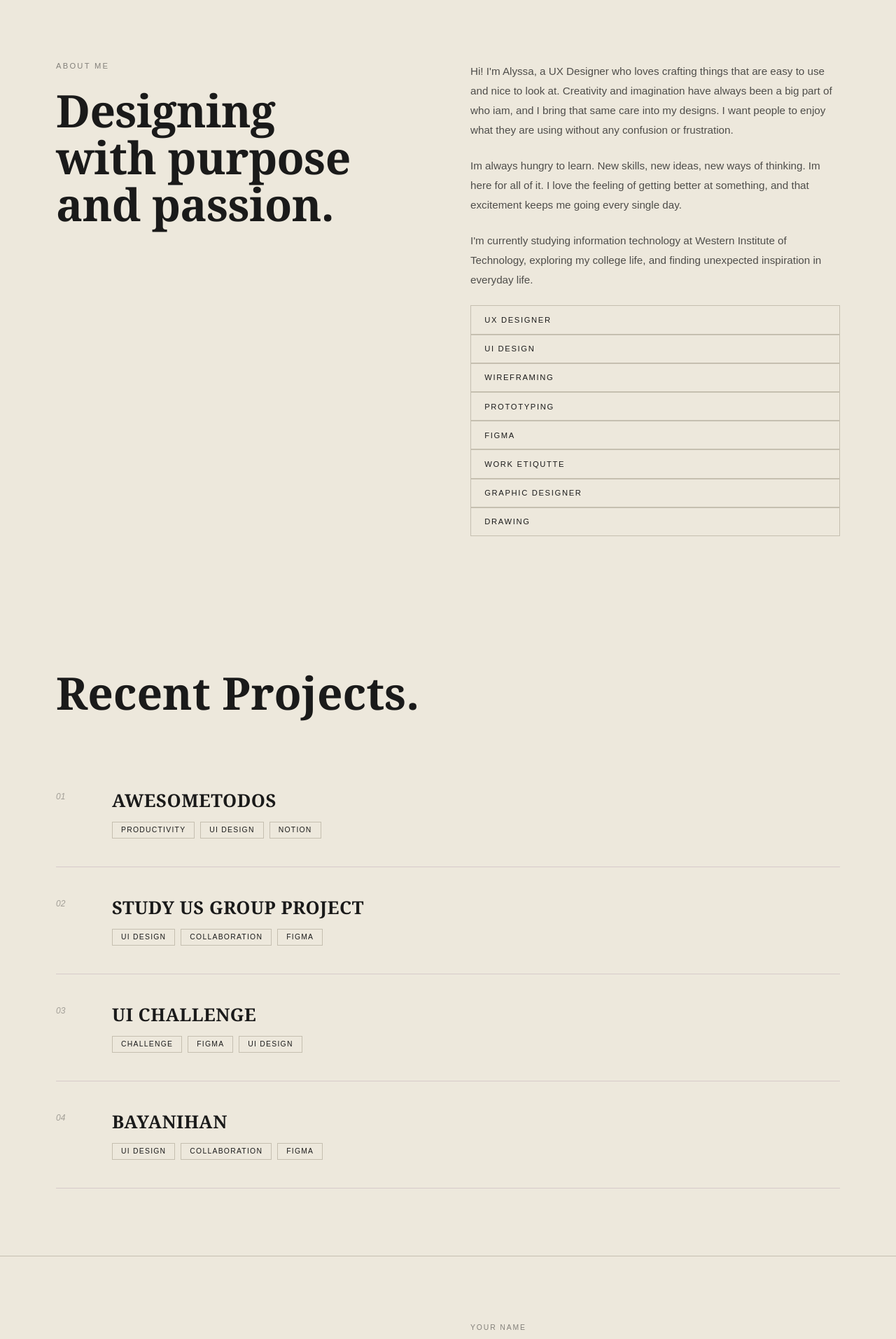
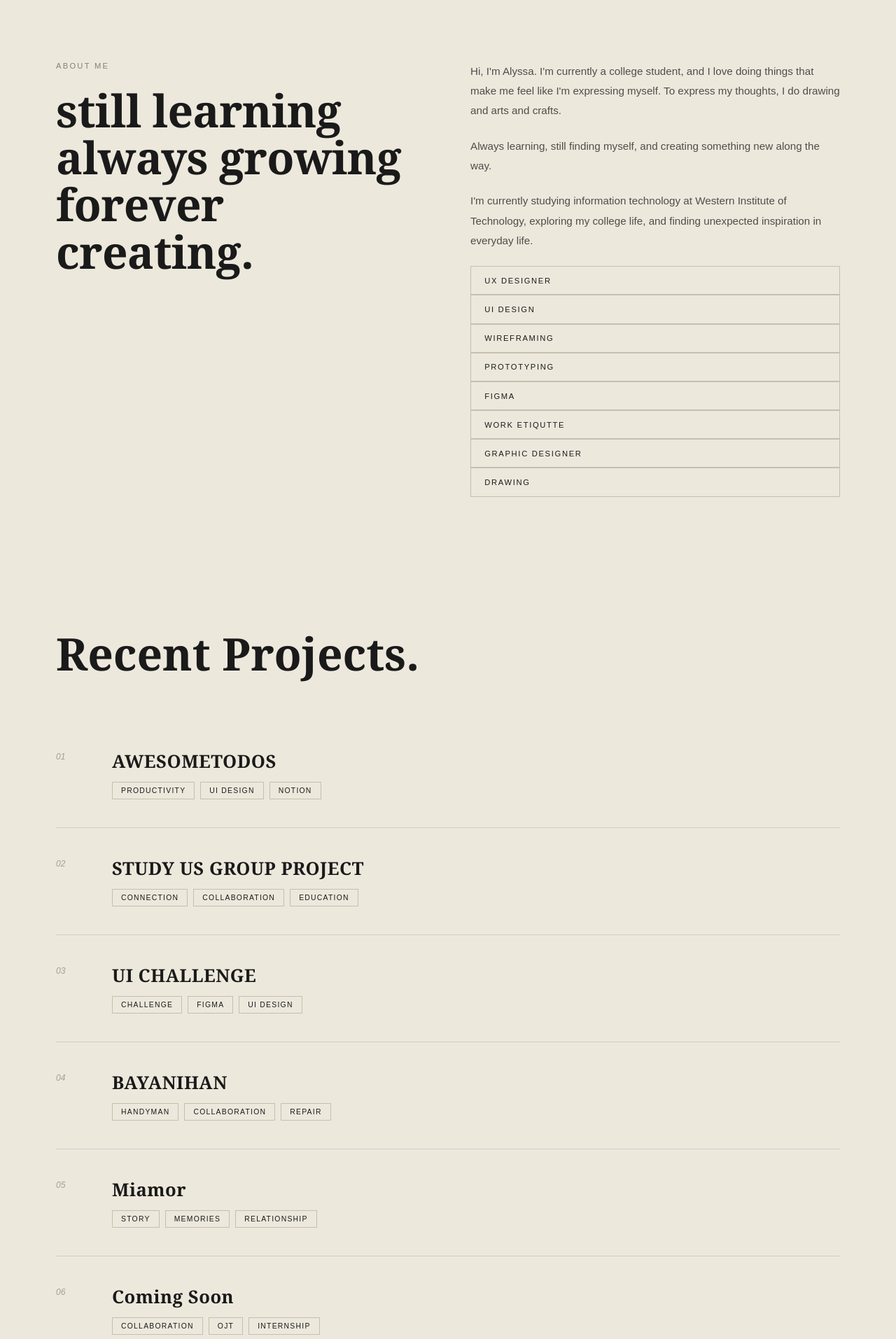
Before and after one commit to Alyszaqwer/Portfolio, a React (Create React App) app: page / in a window 1280 px wide. Shown: the part 800-2713 px from the top of the page at 70% size. Built offline with nearby package versions, Linux system fonts and the light colour scheme.

Commit message:
Update portfolio

```diff
--- a/src/components/About/About.jsx
+++ b/src/components/About/About.jsx
@@ -13,21 +13,18 @@ const About = () => {
            <div className="aboutLeft">
             <p className="aboutLabel">About Me</p>
             <h2 className="aboutHeading">
-                Designing <br/>
-                with purpose <br/>
-                and passion.
+                still learning <br/>
+                always growing <br/>
+                forever creating.
             </h2>
         </div>
 
 
         <div className="aboutRight">
-            <p className="aboutBio">  Hi! I'm Alyssa, a UX Designer who loves crafting things that are easy to use and nice
-                to look at. Creativity and imagination have always been a big part of who iam, and I bring that same care into
-                my designs. I want people to enjoy what they are using without any confusion or frustration.
+            <p className="aboutBio">   Hi, I'm Alyssa. I'm currently a college student, and I love doing things that make me feel like I'm expressing myself. To express my thoughts, I do drawing and arts and crafts.
            </p>
 
-           <p className="aboutBio"> Im always hungry to learn. New skills, new ideas, new ways of thinking. Im here for all of
-               it. I love the feeling of getting better at something, and that excitement keeps me going every single day.
+           <p className="aboutBio"> Always learning, still finding myself, and creating something new along the way.
           </p>
 
           <p className="aboutBio">I'm currently studying information technology at Western Institute of Technology,
--- a/src/components/Contact/Contact.jsx
+++ b/src/components/Contact/Contact.jsx
@@ -10,7 +10,7 @@ const Contact = () => {
           <p className="contactLabel">Get In Touch</p>
           <h2 className="contactHeading">Let's create something great.</h2>
           <p className="contactDesc">
-            Whether you have a project in mind, a question, or just want to say hello — I'd love to hear from you.
+            Whether you have a project in mind, a question, or just want to say hello  I'd love to hear from you.
           </p>
           <a href="mailto:jhodiealyssa.0131@gmail.com" className="contactEmail">
             jhodiealyssa.0131@gmail.com
@@ -44,12 +44,12 @@ const Contact = () => {
 
       <footer className="footer">
   <span className="footerLogo">Portfolio</span>
-  <span className="footerCenter">2026 — UX Designer Portfolio</span>
+  <span className="footerCenter"> MyPortfolio</span>
   <div className="footerLinks">
     <button className="footerLink" onClick={() => window.open('https://www.facebook.com/share/1CTwttcpP9/', '_blank')}>Facebook</button>
-    <button className="footerLink" onClick={() => window.open('https://www.instagram.com/shisuiij_?igsh=MWVuZ29zOGhsdGk4Yg', '_blank')}>Instagram</button>
+    <button className="footerLink" onClick={() => window.open('https://www.instagram.com/_aeriths_/', '_blank')}>Instagram</button>
     <button className="footerLink" onClick={() => window.open('https://github.com/Alyszaqwer', '_blank')}>Github</button>
-    <button className="footerLink" onClick={() => window.open('https://www.linkedin.com/in/jhodie-alyssa-ladran-a355003b8/', '_blank')}>LinkedIn</button>
+    <button className="footerLink" onClick={() => window.open('https://www.linkedin.com/in/jhodie-alyssa-ladran-a07176441/', '_blank', 'noopener,noreferrer')}>LinkedIn</button>
   </div>
 </footer>
     </>
--- a/src/components/Work/Work.jsx
+++ b/src/components/Work/Work.jsx
@@ -11,7 +11,7 @@ const projects = [
   {
     number: '02',
     title: 'STUDY US GROUP PROJECT',
-    tags: ['UI DESIGN', 'COLLABORATION', 'FIGMA'],
+    tags: ['CONNECTION', 'COLLABORATION', 'EDUCATION'],
     link: 'https://www.figma.com/design/erRLniSnBK1B5VhmrPif7o/StudyUS?node-id=0-1&m=dev&t=4iYo0TGZIRDE5qQ1-1',
 
   },
@@ -24,9 +24,21 @@ const projects = [
   {
     number: '04',
     title: 'BAYANIHAN',
-    tags: ['UI DESIGN', 'COLLABORATION', 'FIGMA'],
+    tags: ['HANDYMAN', 'COLLABORATION', 'REPAIR'],
     link: 'https://www.figma.com/proto/Xnr65ApMDNPB2fpE9sizBJ/BAYANIHAN?node-id=0-1&t=zPXGsG9osR1T55Tv-1'
   },
+  {
+   number: '05',
+   title: 'Miamor',
+   tags: ['STORY', 'MEMORIES','RELATIONSHIP'],
+   link: 'https://miamor-seven.vercel.app/'
+ },
+ {
+   number: '06',
+   title: 'MenteeLog',
+   tags: ['COLLABORATION', 'OJT','INTERNSHIP'],
+   title: 'Coming Soon'
+ },
 ]
 
 const Work = () => {
```
